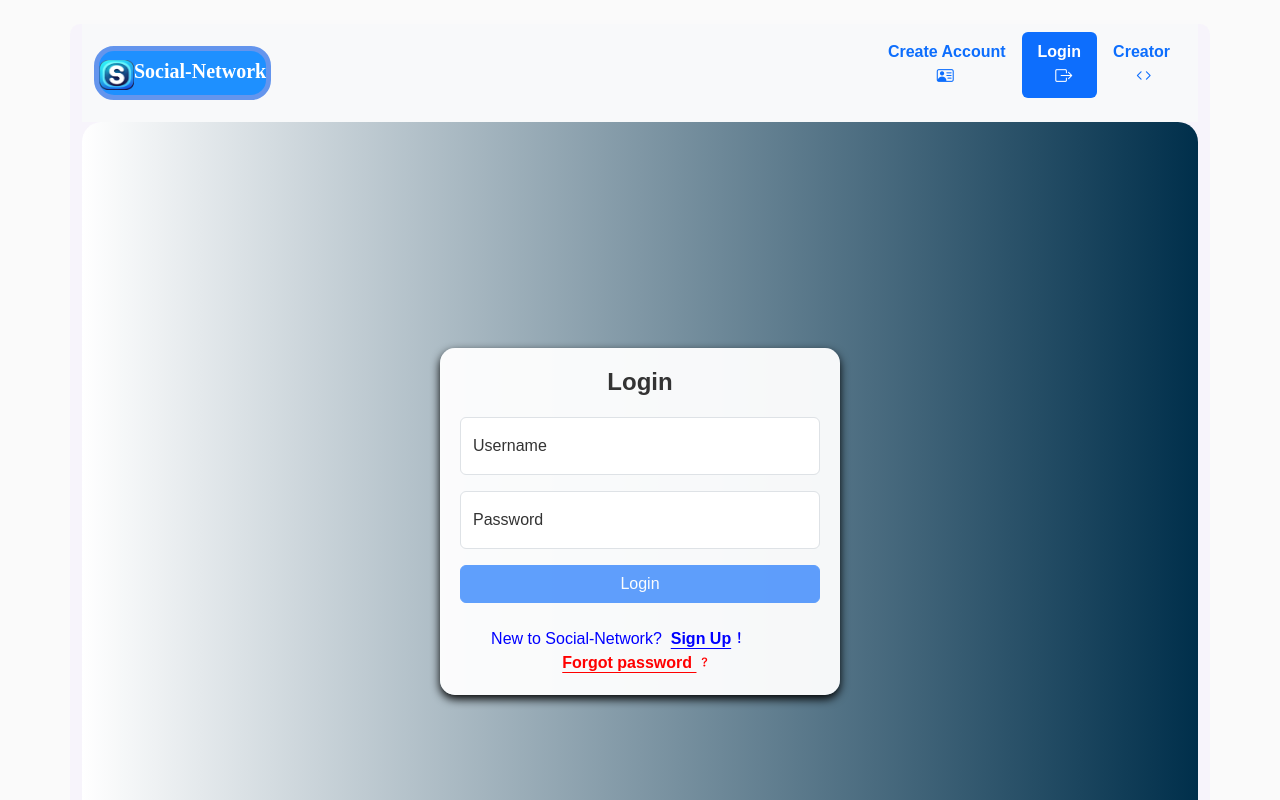
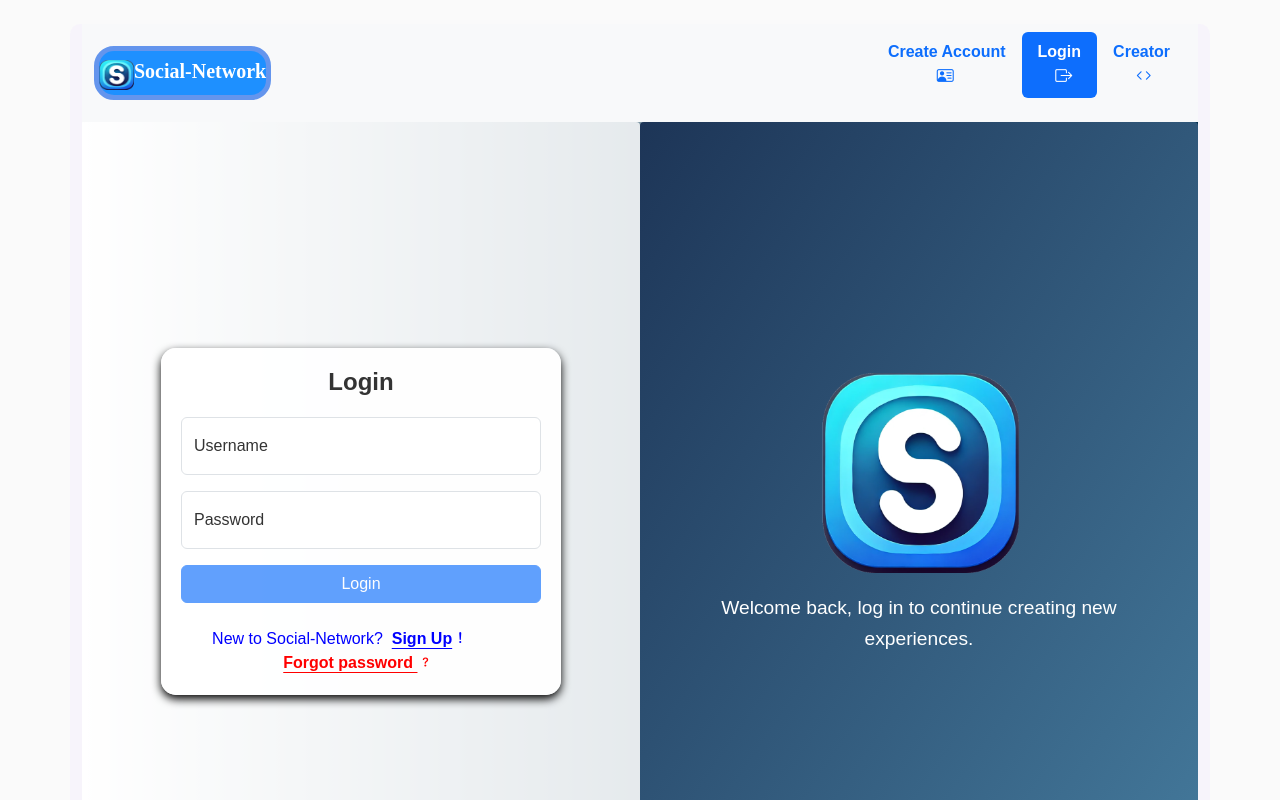
Before and after one commit to yakov152005/social-network-client, a React (Create React App) app: page /login in a window 1280 px wide. Built offline with nearby package versions, Linux system fonts and the light colour scheme.

Commit message:
הוספתי שינויים חדשים

```diff
--- a/src/css/LoginAndCreate.css
+++ b/src/css/LoginAndCreate.css
@@ -1,4 +1,4 @@
-.auth-container {
+{/* .auth-container {
     display: flex;
     align-items: center;
     justify-content: center;
@@ -8,6 +8,43 @@
     background: linear-gradient(to left, #002f4b, #ffffff);
     border-radius: 20px;
     overflow: hidden;
+}*/}
+.auth-container {
+    display: flex;
+    height: 100vh;
+    margin: 0;
+    padding: 0;
+    background: linear-gradient(to left, #002f4b, #ffffff);
+}
+
+.left-section, .right-section {
+    flex: 1;
+    display: flex;
+    justify-content: center;
+    border-radius: 4px;
+    align-items: center;
+    flex-direction: column;
+}
+
+.left-section {
+    background: rgba(255, 255, 255, 0.8);
+}
+
+.right-section {
+    background: linear-gradient(to bottom right, #1d3557, #457b9d);
+    color: white;
+    text-align: center;
+}
+
+.logo {
+    max-width: 200px;
+    margin-bottom: 20px;
+}
+
+.site-info {
+    font-size: 1.2em;
+    max-width: 80%;
+    line-height: 1.6;
 }
 
 .floating-form {
--- a/src/pages/CreateAccount.jsx
+++ b/src/pages/CreateAccount.jsx
@@ -4,7 +4,7 @@ import {NAV_LOGIN, URL_CREATE_USER, URL_SERVER_SIDE} from "../utils/Constants";
 import "../css/LoginAndCreate.css";
 import {Navigate, Route, Routes, useNavigate} from "react-router-dom";
 import {IconLockCheck, IconDeviceMobileFilled, IconMailFilled, IconBalloonFilled} from '@tabler/icons-react';
-
+import logo from '../assets/image/iconSocialNetWorkTheOriginalOne.png';
 
 export default function CreateAccount() {
     const navigate = useNavigate();
@@ -193,6 +193,7 @@ export default function CreateAccount() {
 
     return (
         <div className="auth-container">
+            <div className="left-section">
                 <div className="floating-form">
 
                     {!isCreate ? (
@@ -209,8 +210,10 @@ export default function CreateAccount() {
                                     onChange={handleChange}
                                     style={{paddingLeft: "3.5rem"}}
                                 />
-                            <label htmlFor="username" className="label-user" style={{paddingLeft: "3.5rem"}}>Username</label>
-                            <div className="position-absolute icon-container" style={styleIcon}><i className="fa-solid fa-user" style={styleI}></i></div>
+                                <label htmlFor="username" className="label-user"
+                                       style={{paddingLeft: "3.5rem"}}>Username</label>
+                                <div className="position-absolute icon-container" style={styleIcon}><i
+                                    className="fa-solid fa-user" style={styleI}></i></div>
                                 <div className="position-absolute" style={styleFinal}></div>
                                 <div className="valid-feedback">Looks good!</div>
                                 <div className="invalid-feedback">Username must be at least 3 characters.</div>
@@ -227,7 +230,8 @@ export default function CreateAccount() {
                                     onChange={handleChange}
                                     style={{paddingLeft: "3.5rem"}}
                                 />
-                            <label htmlFor="password" className="label-user" style={{paddingLeft: "3.5rem"}}>Password</label>
+                                <label htmlFor="password" className="label-user"
+                                       style={{paddingLeft: "3.5rem"}}>Password</label>
                                 <div className="position-absolute icon-container" style={styleIcon}>
                                     <i className="fa-sharp-duotone fa-solid fa-lock" style={styleI}></i>
                                 </div>
@@ -249,9 +253,10 @@ export default function CreateAccount() {
                                     onChange={handleChange}
                                     style={{paddingLeft: "3.5rem"}}
                                 />
-                            <label htmlFor="passwordConfirm" className="label-user" style={{paddingLeft: "3.5rem"}} >Password Confirm</label>
+                                <label htmlFor="passwordConfirm" className="label-user" style={{paddingLeft: "3.5rem"}}>Password
+                                    Confirm</label>
                                 <div className="position-absolute icon-container" style={styleIcon}>
-                                <IconLockCheck stroke={2} style={styleI} />
+                                    <IconLockCheck stroke={2} style={styleI}/>
                                 </div>
                                 <div className="position-absolute" style={styleFinal}></div>
                                 <div className="valid-feedback">Looks good!</div>
@@ -271,7 +276,8 @@ export default function CreateAccount() {
                                     onChange={handleChange}
                                     style={{paddingLeft: "3.5rem"}}
                                 />
-                            <label htmlFor="phoneNumber" className="label-user" style={{paddingLeft: "3.5rem"}}>Phone Number</label>
+                                <label htmlFor="phoneNumber" className="label-user" style={{paddingLeft: "3.5rem"}}>Phone
+                                    Number</label>
                                 <div className="position-absolute icon-container" style={styleIcon}>
                                     <IconDeviceMobileFilled style={styleI}/>
                                 </div>
@@ -293,7 +299,8 @@ export default function CreateAccount() {
                                     onChange={handleChange}
                                     style={{paddingLeft: "3.5rem"}}
                                 />
-                            <label htmlFor="email" className="label-user" style={{paddingLeft: "3.5rem"}}>Email</label>
+                                <label htmlFor="email" className="label-user"
+                                       style={{paddingLeft: "3.5rem"}}>Email</label>
                                 <div className="position-absolute icon-container" style={styleIcon}>
                                     <IconMailFilled stroke={2} style={styleI}/>
                                 </div>
@@ -374,5 +381,12 @@ export default function CreateAccount() {
                     )}
                 </div>
             </div>
+            <div className="right-section">
+                <img src={logo} alt="Logo" className="logo"/>
+                <p className="site-info">
+                    Welcome to our amazing social network platform! Connect, share, and grow with us.
+                </p>
+            </div>
+        </div>
     );
 }
--- a/src/pages/Login.jsx
+++ b/src/pages/Login.jsx
@@ -3,13 +3,13 @@ import axios from "axios";
 import {
     NAV_CREATE_ACCOUNT,
     NAV_FORGET_PASSWORD,
-    NAV_LOGIN,
     URL_LOGIN_USER,
     URL_SERVER_SIDE,
     URL_VERIFY
 } from "../utils/Constants";
 import Cookies from "universal-cookie";
 import { useNavigate} from "react-router-dom";
+import logo from '../assets/image/iconSocialNetWorkTheOriginalOne.png';
 
 
 
@@ -89,6 +89,7 @@ export default function Login({ onLogin }) {
 
     return (
         <div className="auth-container">
+            <div className="left-section">
                 <div className="floating-form">
                     {!isVerification ? (
                         <div>
@@ -148,9 +149,9 @@ export default function Login({ onLogin }) {
                                 </a>
                             </div>
 
-                        <div  style={{color: "red"}}>
+                            <div style={{color: "red"}}>
                                 &nbsp; &nbsp; &nbsp; &nbsp; &nbsp; &nbsp; &nbsp; &nbsp; &nbsp; &nbsp; &nbsp; &nbsp;
-                            <a  onClick={() => navigate(NAV_FORGET_PASSWORD)}
+                                <a onClick={() => navigate(NAV_FORGET_PASSWORD)}
                                    className="icon-link"
                                    style={{
                                        cursor: "pointer",
@@ -195,5 +196,12 @@ export default function Login({ onLogin }) {
                     )}
                 </div>
             </div>
+            <div className="right-section">
+                <img src={logo} alt="Logo" className="logo"/>
+                <p className="site-info">
+                    Welcome back, log in to continue creating new experiences.
+                </p>
+            </div>
+        </div>
     );
 }
```
Lines whose indentation alone changed are shown as unchanged.
